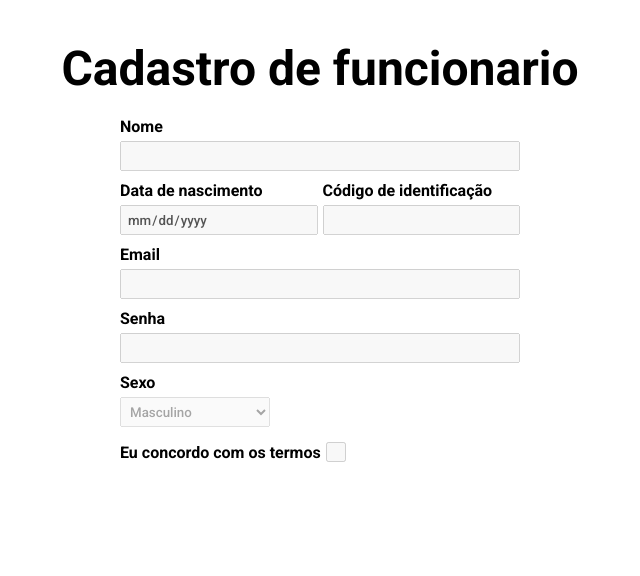
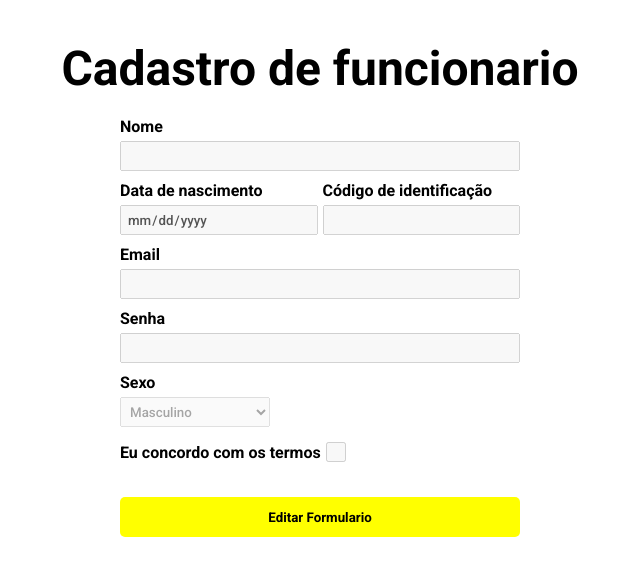
Before and after one commit to vitor-mat/Form-Angular, an Angular app: page / in a window 1280 px wide. Shown: the top 576 px of the page, without its empty margins (320-960 px from the left). Built offline with nearby package versions, Linux system fonts and the light colour scheme.

Commit message:
add buttons for edit and save data

```diff
--- a/src/app/app.component.css
+++ b/src/app/app.component.css
@@ -62,3 +62,45 @@ select{
 #terms-label input{
   width: 20px;
 }
+
+.btn-edit{
+  width: 100%;
+  max-width: 400px;
+  height: 40px;
+  font-weight: 700;
+  margin: 10px 5px;
+  background: yellow;
+  border: none;
+  border-radius: 5px;
+  cursor: pointer;
+}
+
+.btn-edit:hover{
+  border: 1px solid rgba(0, 0, 0, .5);
+}
+
+.btn-edit:active{
+  opacity: .7;
+}
+
+.btn-save{
+  width: 100%;
+  max-width: 400px;
+  height: 40px;
+  font-weight: 700;
+  margin: 10px 5px;
+  background: royalblue;
+  color: white;
+  border: none;
+  border-radius: 5px;
+  cursor: pointer;
+  display: none;
+}
+
+.btn-save:hover{
+  border: 1px solid rgba(255, 94, 30, 0.918);
+}
+
+.btn-save:active{
+  opacity: .7;
+}
--- a/src/app/app.component.html
+++ b/src/app/app.component.html
@@ -3,25 +3,25 @@
   <div class="inputs-container">
     <label for="name">
       <span>Nome</span>
-      <input  type="text" id="name" disabled/>
+      <input type="text" id="name" disabled />
     </label>
     <div class="label-group">
       <label for="birth">
         <span>Data de nascimento</span>
-        <input type="date" id="birth" disabled/>
+        <input type="date" id="birth" disabled />
       </label>
       <label for="codeOFId">
         <span>Código de identificação</span>
-        <input type="number" id="codeOFId" disabled/>
+        <input type="number" id="codeOFId" disabled />
       </label>
     </div>
     <label for="email">
       <span>Email</span>
-      <input type="email" id="email" disabled/>
+      <input type="email" id="email" disabled />
     </label>
     <label for="password">
       <span>Senha</span>
-      <input type="password" id="password" disabled/>
+      <input type="password" id="password" disabled />
     </label>
     <label for="sex">
       <span>Sexo</span>
@@ -32,6 +32,13 @@
     </label>
     <label id="terms-label">
       <span>Eu concordo com os termos</span>
-      <input type="checkbox" id="terms" disabled/>
+      <input type="checkbox" id="terms" disabled />
     </label>
   </div>
+  <button class="btn-edit">
+    Editar Formulario
+  </button>
+  <button class="btn-save">
+    Salvar Dados
+  </button>
+</div>
```
